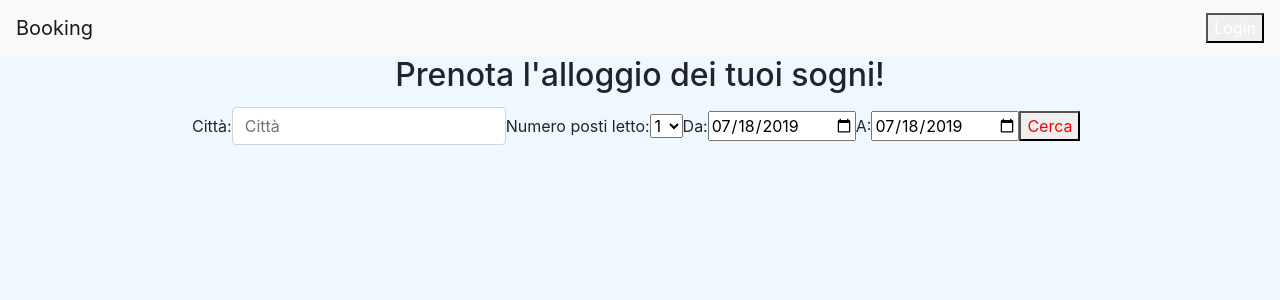
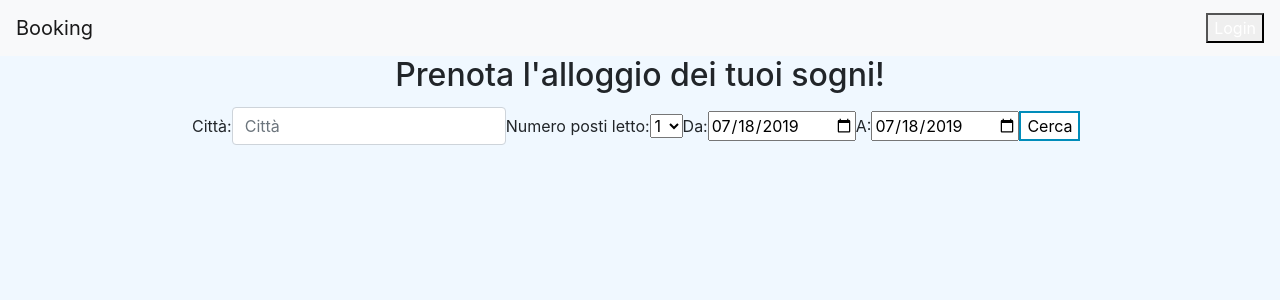
Before and after one commit to lucasimula/isw_progetto, a Django app: page / in a window 1280 px wide. Shown: the top 300 px of the page. Run offline with Django 3.2, Linux system fonts and the light colour scheme; some libraries are stand-ins or nearby versions.

Commit message:
bottone carino che funziona

```diff
--- a/progetto_isw/static/css/style.css
+++ b/progetto_isw/static/css/style.css
@@ -10,9 +10,6 @@ button a {
     color: white;
 }
 
-#cercaSub{
-    color : red;
-}
 
 #maintitle {
     margin: 10px 0;
@@ -21,7 +18,7 @@ button a {
 }
 
 
-wrapper.bs {
+.bs {
   background-color: white;
   color: black;
   border: 2px solid #008CBA;
--- a/progetto_isw/templates/cercaB.html
+++ b/progetto_isw/templates/cercaB.html
@@ -33,7 +33,7 @@
                                         </div>
                                     {% endfor %}
 
-                                    <button  id="cercaSub" class=".navbar-btn" type="submit">Cerca</button>
+                                    <button class=".navbar-btn bs" type="submit">Cerca</button>
                             </form>
                         </div>
 
```
